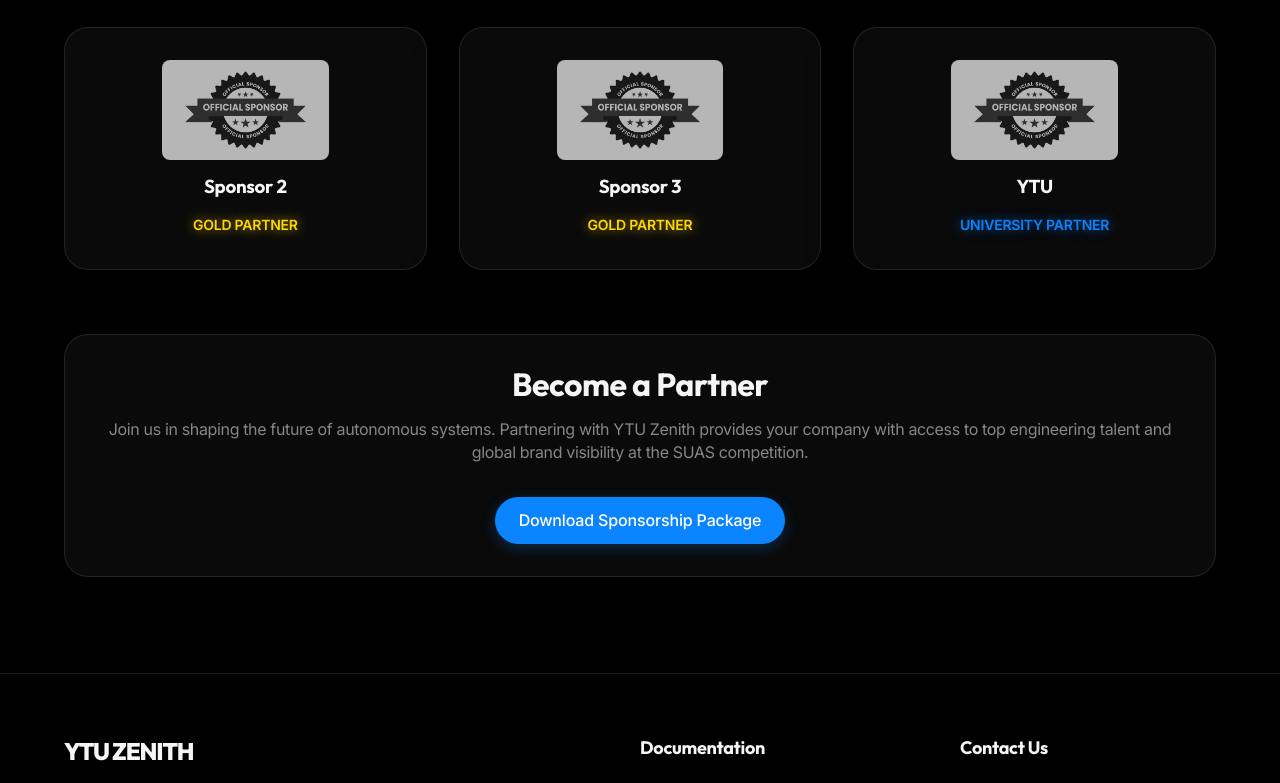
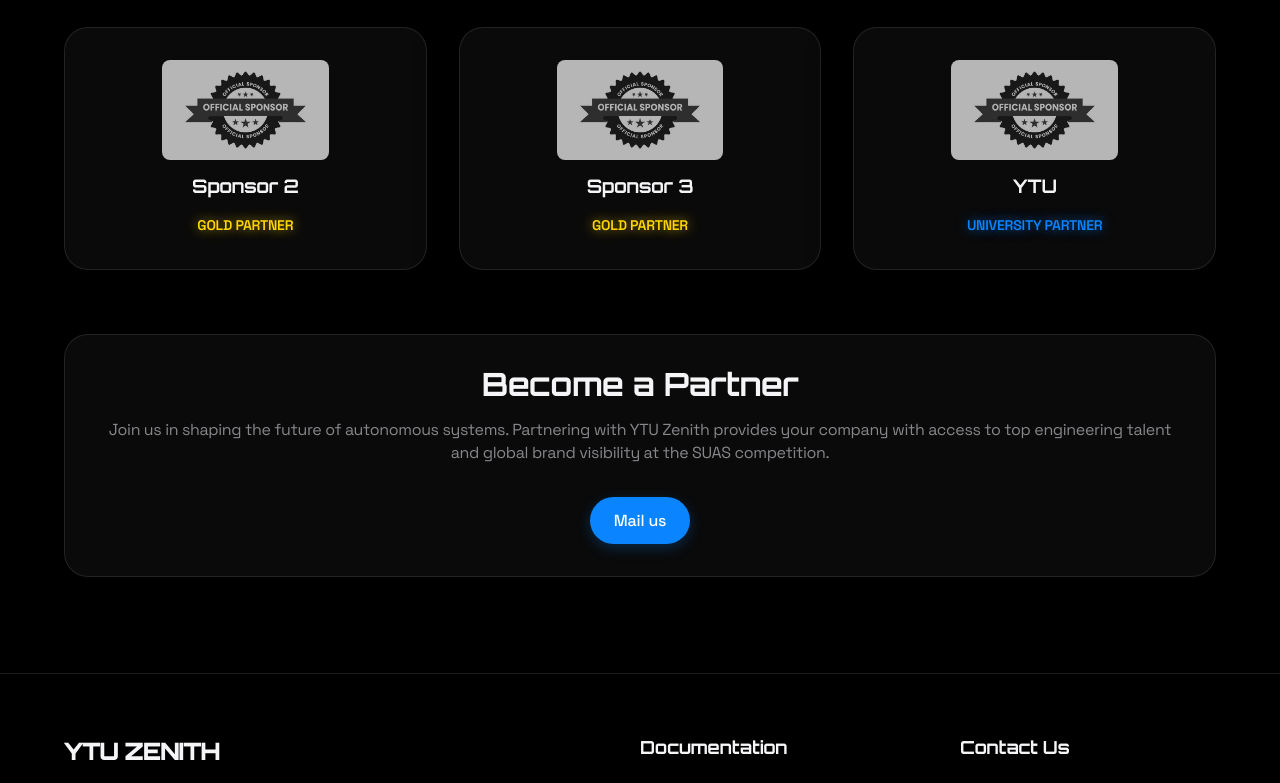
Before and after one commit to ayberkarslan/ZenithWeb, a React (Vite) app: page /sponsors in a window 1280 px wide. Shown: the part 612-1395 px from the top of the page. Built offline with nearby package versions, Linux system fonts and the light colour scheme; no server answers.

Commit message:
update hero text, button text, and switch to modern tech fonts Orbitron and Space Grotesk

```diff
--- a/index.html
+++ b/index.html
@@ -7,7 +7,7 @@
 
     <link rel="preconnect" href="https://fonts.googleapis.com">
     <link rel="preconnect" href="https://fonts.gstatic.com" crossorigin>
-    <link href="https://fonts.googleapis.com/css2?family=Inter:wght@400;500;600&family=Outfit:wght@500;700;800&display=swap" rel="stylesheet">
+    <link href="https://fonts.googleapis.com/css2?family=Orbitron:wght@400;500;700;900&family=Space+Grotesk:wght@300;400;500;600;700&display=swap" rel="stylesheet">
 
     <!-- SEO and A11y Meta Tags -->
     <title>YTU ZENITH | SUAS 2026 Autonomous Drone Team</title>
--- a/src/index.css
+++ b/src/index.css
@@ -11,8 +11,8 @@
   --glass-border: rgba(255, 255, 255, 0.5);
   --card-shadow: 0 8px 32px rgba(0, 0, 0, 0.04);
 
-  --font-sans: "Inter", -apple-system, BlinkMacSystemFont, "SF Pro Text", "Helvetica Neue", Arial, sans-serif;
-  --font-display: "Outfit", -apple-system, BlinkMacSystemFont, "SF Pro Display", "Helvetica Neue", Arial, sans-serif;
+  --font-sans: "Space Grotesk", -apple-system, BlinkMacSystemFont, "SF Pro Text", "Helvetica Neue", Arial, sans-serif;
+  --font-display: "Orbitron", -apple-system, BlinkMacSystemFont, "SF Pro Display", "Helvetica Neue", Arial, sans-serif;
 }
 
 [data-theme='dark'] {
--- a/src/pages/Home.tsx
+++ b/src/pages/Home.tsx
@@ -137,7 +137,7 @@ export default function Home() {
               transition={{ duration: 0.7 }}
             >
               YTU<br/>
-              <span className="text-accent">ZENITH</span>
+              <span className="text-accent">UASK</span>
             </motion.h1>
             <motion.p
               className="hero-subtitle-2d"
@@ -145,7 +145,7 @@ export default function Home() {
               animate={{ opacity: 1, y: 0 }}
               transition={{ duration: 0.7, delay: 0.2 }}
             >
-              PIONEERING AUTONOMOUS FLIGHT
+              ROTARY WING UAV TEAM
             </motion.p>
             <motion.div
               className="hero-actions"
@@ -154,7 +154,7 @@ export default function Home() {
               transition={{ duration: 0.7, delay: 0.4, ease: [0.16, 1, 0.3, 1] }}
             >
               <Link to="/vehicle-design" className="btn btn-primary">
-                Discover Vehicle <ArrowRight size={16} />
+                Discover our SUAS 2026 Device <ArrowRight size={16} />
               </Link>
               <Link to="/dev-log" className="hero-link text-accent">
                 Read Dev Logs <ChevronRight size={16} />
--- a/src/pages/Sponsors.tsx
+++ b/src/pages/Sponsors.tsx
@@ -53,7 +53,7 @@ export default function Sponsors() {
           <p className="text-muted max-w-2xl mx-auto mb-8">
             Join us in shaping the future of autonomous systems. Partnering with YTU Zenith provides your company with access to top engineering talent and global brand visibility at the SUAS competition.
           </p>
-          <a href="mailto:contact@ytuzenith.com" className="btn btn-primary">Download Sponsorship Package</a>
+          <a href="mailto:contact@ytuzenith.com" className="btn btn-primary">Mail us</a>
         </div>
       </motion.div>
     </div>
```
